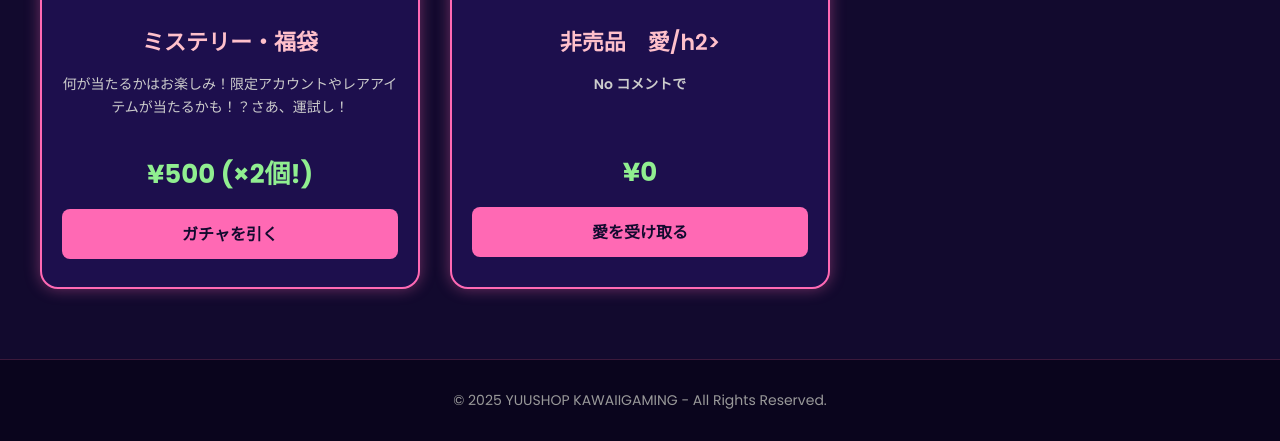
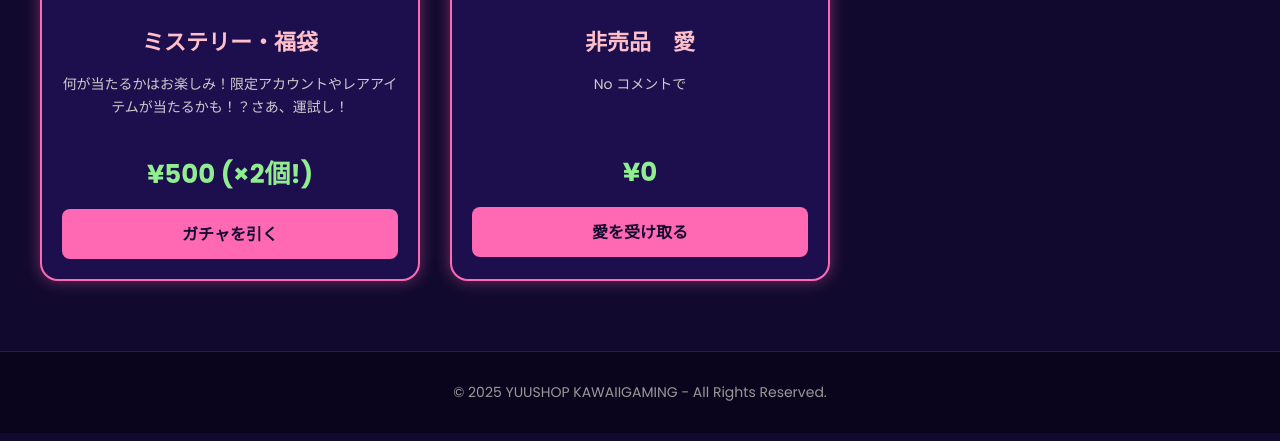
Before and after one commit to yuuzilol/yuushop, a plain HTML site: page index.html in a window 1280 px wide. Shown: the part 1082-1523 px from the top of the page. Drawn offline with Linux system fonts and the light colour scheme.

Commit message:
index.html

```diff
--- a/index.html
+++ b/index.html
@@ -176,7 +176,7 @@
     <div class="card">
         <img src="https://i.imgur.com/2dVEtYq.jpeg" alt="ランダム福袋">
         <div class="card-body">
-            <h2>非売品　愛/h2>
+            <h2>非売品　愛</h2>
             <p>No コメントで</p>
             <div class="price">¥0</div>
             <a href="#" class="btn">愛を受け取る</a>
```
